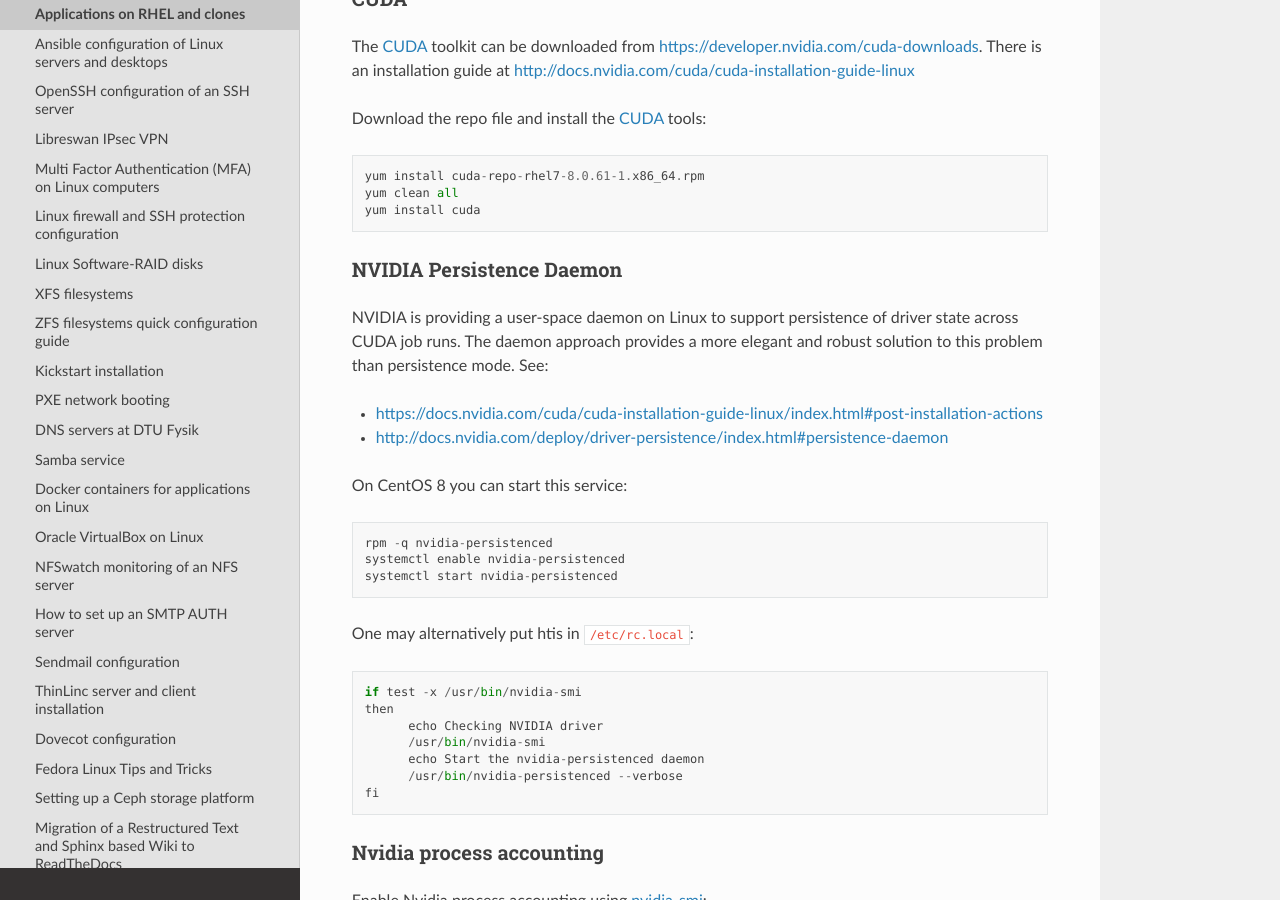
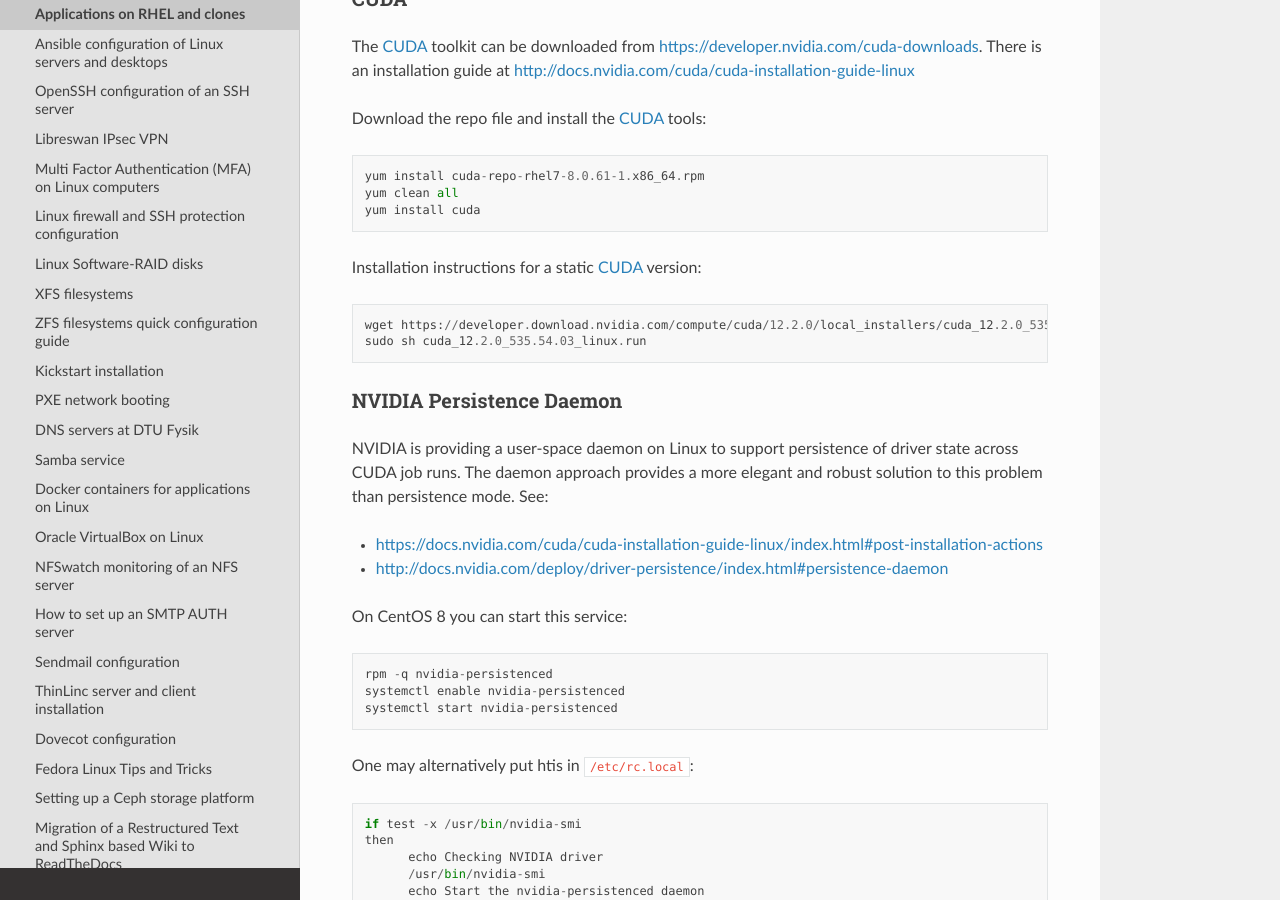
Before and after one commit to OleHolmNielsen/ITwiki, a Sphinx documentation site: the page built from docs/RHEL_applications.rst, in a window 1280 px wide and 900 px high, scrolled down 6370 px. Built offline with Sphinx 7.4.7 and the Read the Docs theme 2.0.0, drawn with Linux system fonts in a browser that asks for light colours.

Commit message:
CUDA instructions

```diff
--- a/docs/RHEL_applications.rst
+++ b/docs/RHEL_applications.rst
@@ -263,6 +263,10 @@
   yum clean all
   yum install cuda
 
+Installation instructions for a static CUDA_ version::
+
+  wget https://developer.download.nvidia.com/compute/cuda/12.2.0/local_installers/cuda_12.2.0_535.54.03_linux.run
+  sudo sh cuda_12.2.0_535.54.03_linux.run
 
 .. _CUDA: https://developer.nvidia.com/cuda-zone
 
```
